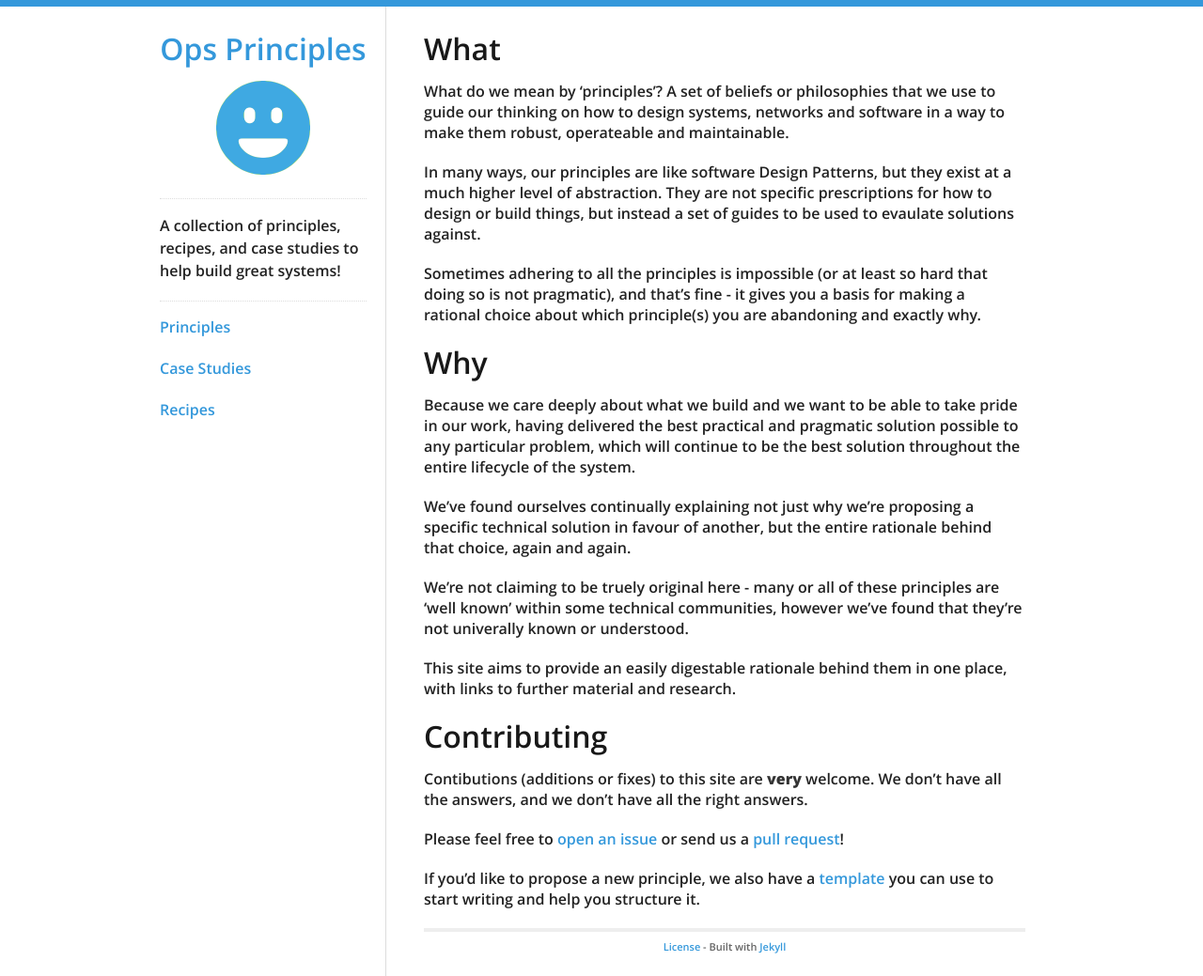
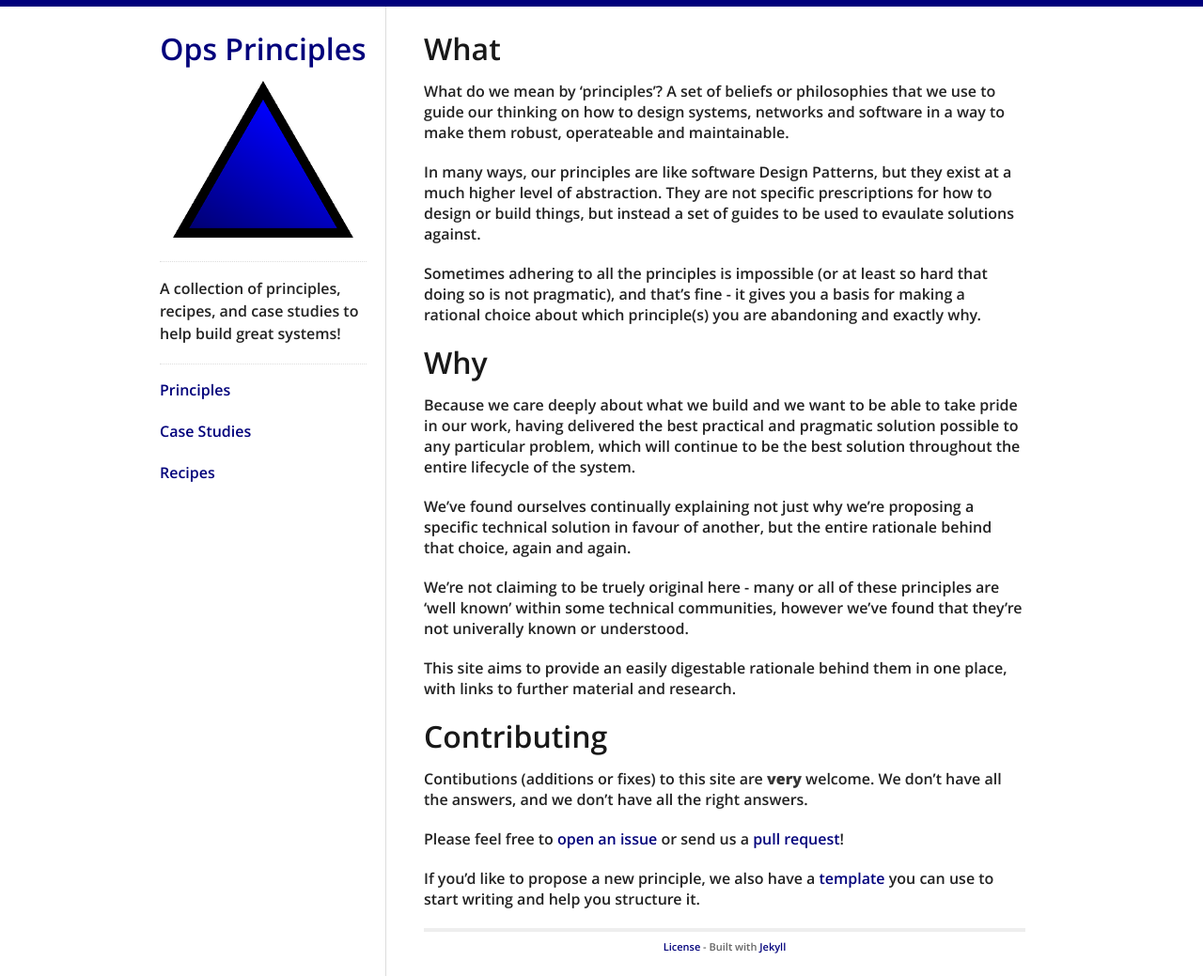
Before and after one commit to solarkennedy/ops-principles, a Jekyll site: the page built from index.markdown, in a window 1280 px wide. Shown: the whole page at 94% size. Built offline with Jekyll 4.4.1, drawn with Linux system fonts in a browser that asks for light colours.

Commit message:
Trying out a different logo and favicons

```diff
--- a/_config.yml
+++ b/_config.yml
@@ -8,6 +8,6 @@
 
 repository: https://github.com/solarkennedy/opsprincipl.es
 theme:
-  highlight_color: '#3498db'
+  highlight_color: '#00007b'
 
 permalink: /:categories/:title/
--- a/_includes/sidebar.html
+++ b/_includes/sidebar.html
@@ -1,6 +1,6 @@
 <nav>
   <h1><a href="/">{{ site.name }}</a></h1>
-    <img src="/logo.png" id="logo" alt="Blog logo"/>
+    <img src="/assets/images/logo.png" id="logo" alt="Blog logo"/>
   <hr/>
   <ul>
   <p>{{ site.description }}</p>
--- a/_layouts/default.html
+++ b/_layouts/default.html
@@ -12,7 +12,27 @@
   <link rel="canonical" href="{{ site.url }}{{ page.url | replace:'index.html','' }}" />
 
   <link href="/assets/css/fontfamily.css" rel="stylesheet" type="text/css">
-  <link rel="shortcut icon" href="/favicon.png">
+  <link rel="shortcut icon" href="/assets/images/favicon.png">
+  <link rel="icon" sizes="16x16 32x32 48x48 64x64" href="/assets/images/favicon.ico">
+  <!--[if IE]><link rel="shortcut icon" href="/assets/images/favicon.ico"><![endif]-->
+  <link rel="apple-touch-icon-precomposed" href="/assets/images/favicon-152.png">
+  <!-- IE 10 Metro tile icon (Metro equivalent of apple-touch-icon): -->
+  <meta name="msapplication-TileColor" content="#FFFFFF">
+  <meta name="msapplication-TileImage" content="/assets/images/favicon-144.png">
+  <!-- For iPad with high-resolution Retina display running iOS ≥ 7: -->
+  <link rel="apple-touch-icon-precomposed" sizes="152x152" href="/assets/images/favicon-152.png">
+  <!-- For iPad with high-resolution Retina display running iOS ≤ 6: -->
+  <link rel="apple-touch-icon-precomposed" sizes="144x144" href="/assets/images/favicon-144.png">
+  <!-- For iPhone with high-resolution Retina display running iOS ≥ 7: -->
+  <link rel="apple-touch-icon-precomposed" sizes="120x120" href="/assets/images/favicon-120.png">
+  <!-- For iPhone with high-resolution Retina display running iOS ≤ 6: -->
+  <link rel="apple-touch-icon-precomposed" sizes="114x114" href="/assets/images/favicon-114.png">
+  <!-- For first- and second-generation iPad: -->
+  <link rel="apple-touch-icon-precomposed" sizes="72x72" href="/assets/images/favicon-72.png">
+  <!-- For non-Retina iPhone, iPod Touch, and Android 2.1+ devices: -->
+  <link rel="apple-touch-icon-precomposed" href="/assets/images/favicon-57.png">
+
+
   <link rel="alternate" type="application/rss+xml" title="{{ site.theme.name }}" href="{{site.url}}/atom.xml" />
 
   <link rel="stylesheet" href="/assets/css/all.css">
```
Also changed, not shown: assets/images/favicon-114.png (added), assets/images/favicon-120.png (added), assets/images/favicon-144.png (added), assets/images/favicon-152.png (added), assets/images/favicon-16.png (added), assets/images/favicon-256.png (added), assets/images/favicon-32.png (added), assets/images/favicon-48.png (added), assets/images/favicon-57.png (added), assets/images/favicon-64.png (added), assets/images/favicon-72.png (added), assets/images/favicon.ico (added), assets/images/favicon.png (renamed from favicon.png), assets/images/logo.png (added), 3 more files.
